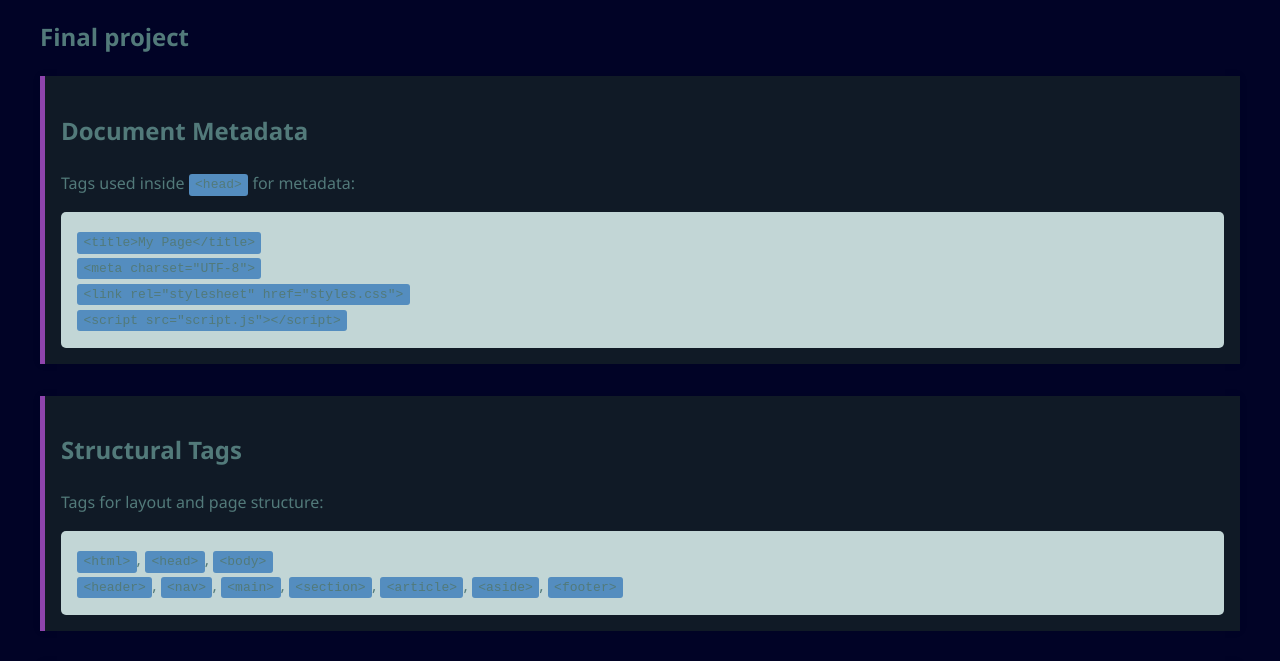
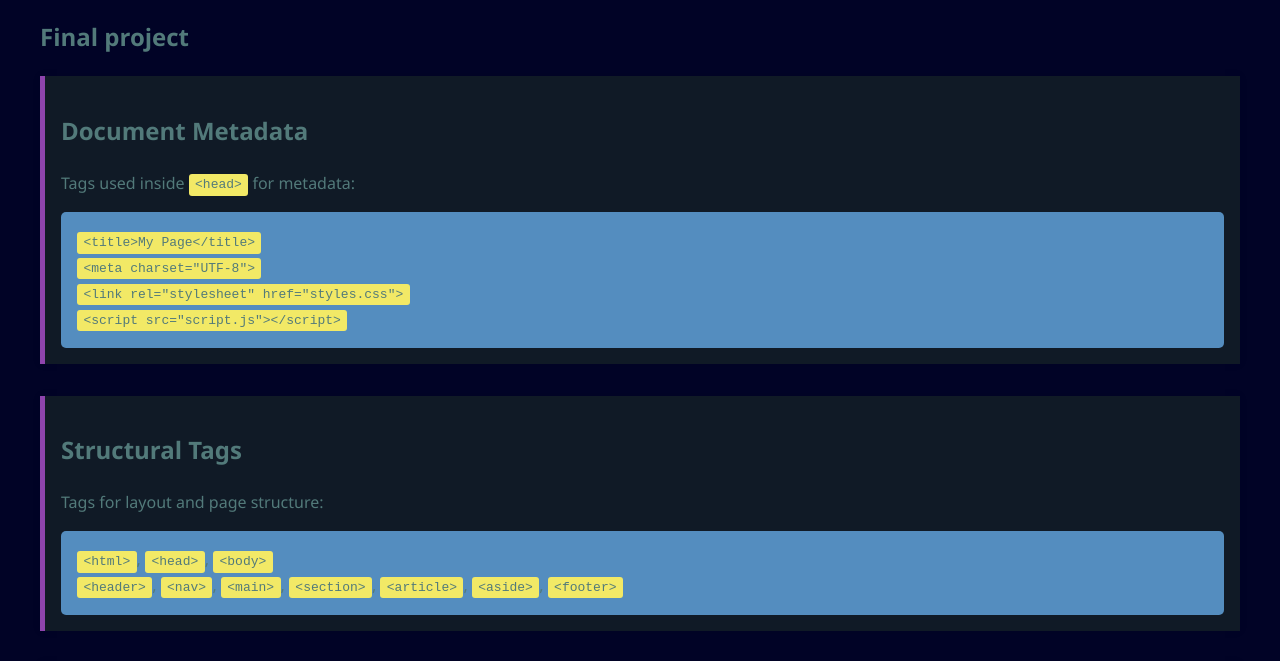
Before and after one commit to jdoggr/advancedIT_final, a plain HTML site: page index.html in a window 1280 px wide. Shown: the part 116-777 px from the top of the page. Drawn offline with Linux system fonts and the light colour scheme.

Commit message:
Update index.html

```diff
--- a/index.html
+++ b/index.html
@@ -26,13 +26,13 @@
     }
 
     code {
-      background: #548DBF;
+      background: #F2E966;
       padding: 0.2rem 0.4rem;
       border-radius: 3px;
     }
 
     .example {
-      background: #c2d6d6;
+      background: #548DBF;
       padding: 1rem;
       margin-top: 0.5rem;
       border-radius: 5px;
```
